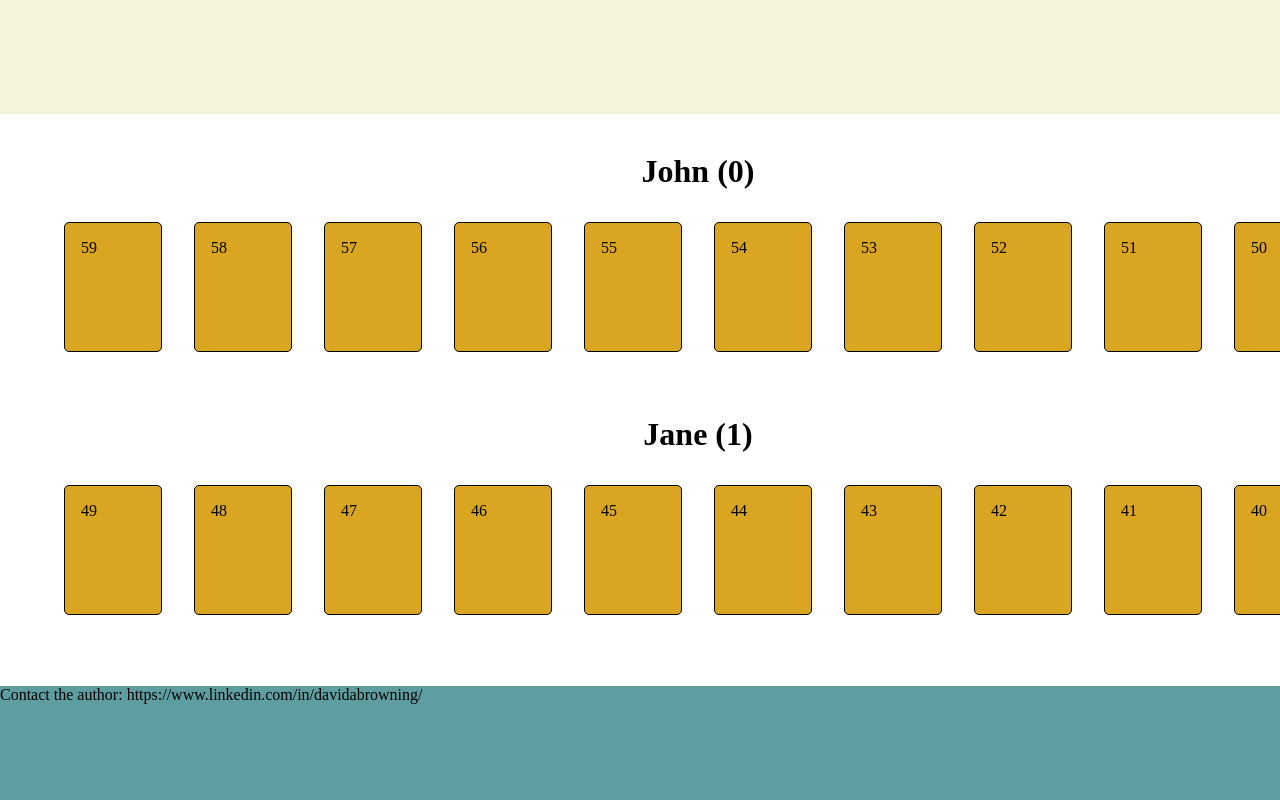
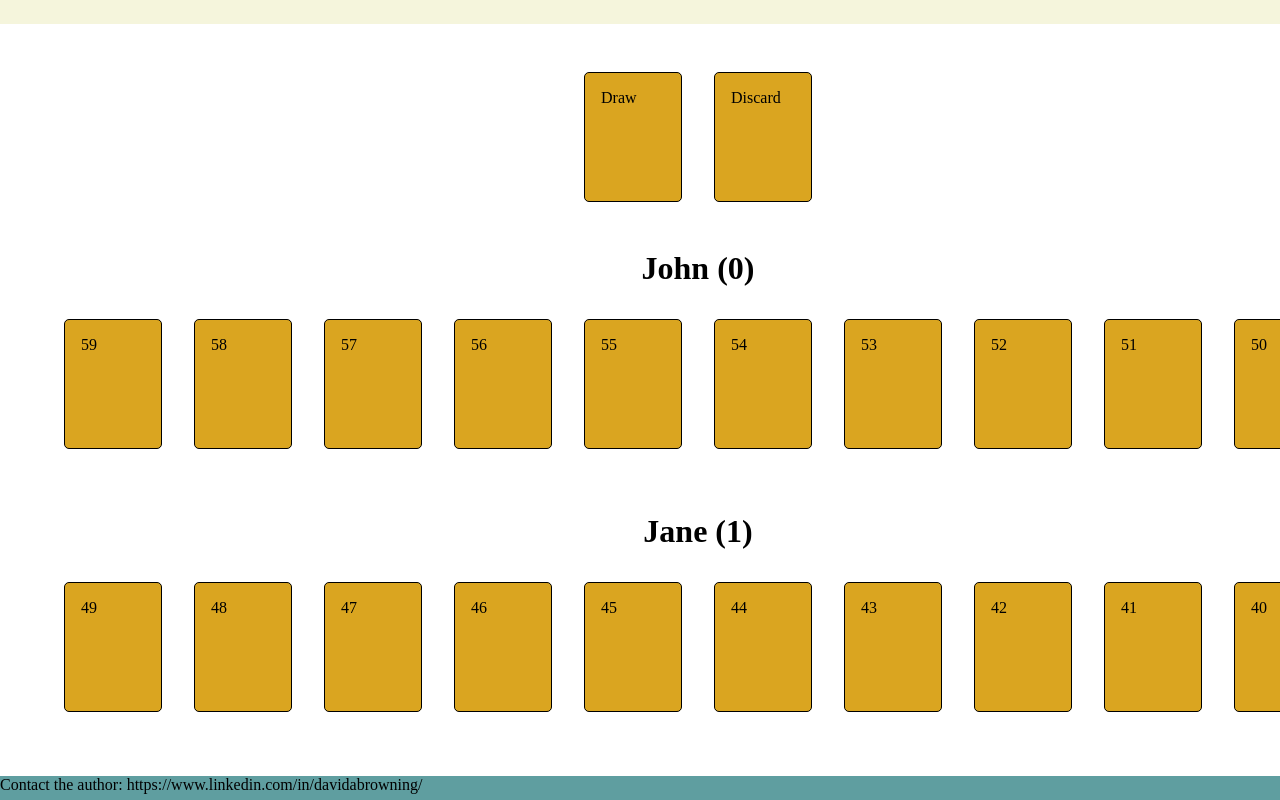
Before and after one commit to davidabrowning/roygbiv-javascript, a plain HTML site: page index.html in a window 1280 px wide. Shown: the top 800 px of the page. Drawn offline with Linux system fonts and the light colour scheme.

Commit message:
Display draw pile.

```diff
--- a/JavaScript/Logic/GameController.js
+++ b/JavaScript/Logic/GameController.js
@@ -5,7 +5,10 @@ class GameController {
     }
 
     launch() {
-        // Create game board
+        // Create game board: add draw pile, discard pile
+        this.webInterface.addDrawAndDiscardPiles();
+
+        // Create game board: add players
         this.game.players.forEach(player => {
             this.webInterface.addPlayer(player.id, player.name);
         });
--- a/JavaScript/UI/WebInterface.js
+++ b/JavaScript/UI/WebInterface.js
@@ -1,5 +1,27 @@
 class WebInterface {
     constructor() {
+    }
+
+    addDrawAndDiscardPiles() {
+        // Create container
+        let pileContainer = document.createElement("div");
+        pileContainer.setAttribute("id", "container-draw-discard-piles");
+        pileContainer.classList.add("hand");
+        document.querySelector("#playing-area").appendChild(pileContainer);
+
+        // Create empty draw pile
+        let drawPile = document.createElement("div");
+        drawPile.setAttribute("id", "draw-pile");
+        drawPile.classList.add("card");
+        drawPile.innerText = "Draw";
+        document.querySelector("#container-draw-discard-piles").appendChild(drawPile);
+
+        // Create empty discard pile
+        let discardPile = document.createElement("div");
+        discardPile.setAttribute("id", "discard-pile");
+        discardPile.classList.add("card");
+        discardPile.innerText = "Discard";
+        document.querySelector("#container-draw-discard-piles").appendChild(discardPile);
     }
 
     /**
--- a/style.css
+++ b/style.css
@@ -27,7 +27,7 @@ main div {
     display: flex;
     justify-content: center;
 }
-.hand .card {
+.card {
     border: 1px solid black;
     background-color:goldenrod;
     border-radius: 5px;
```
